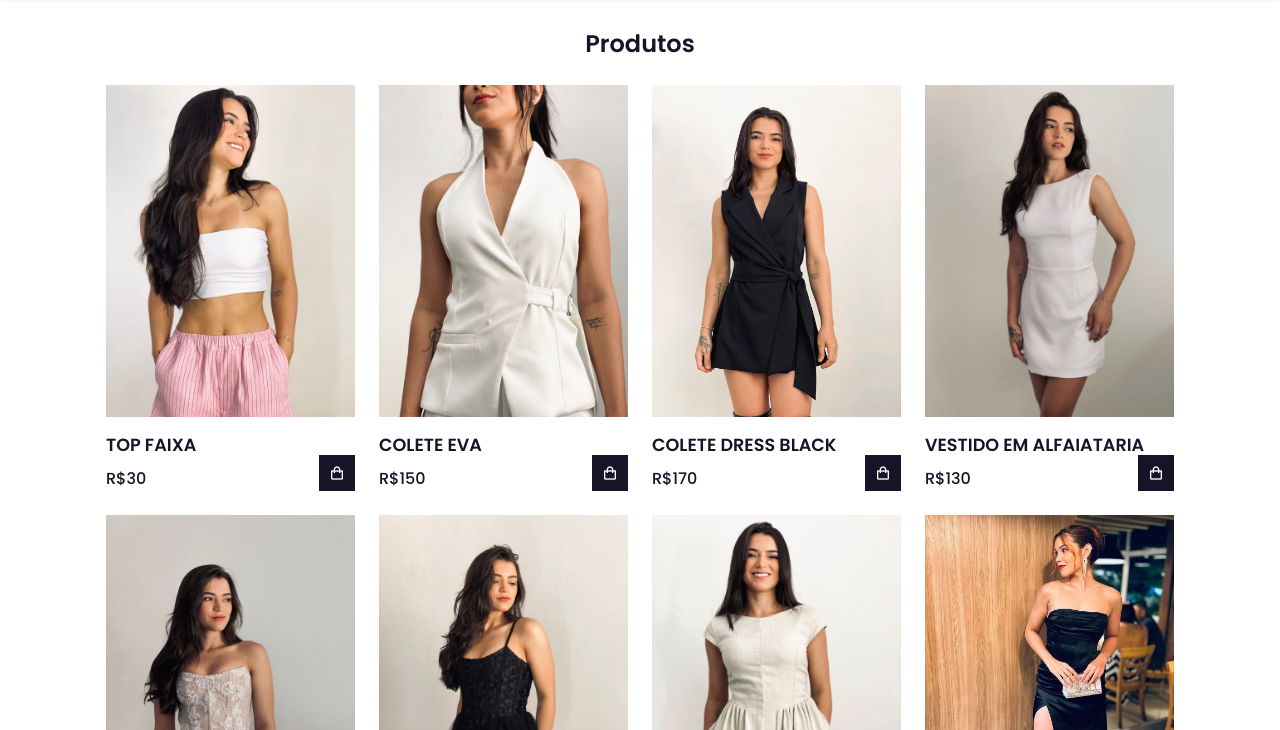
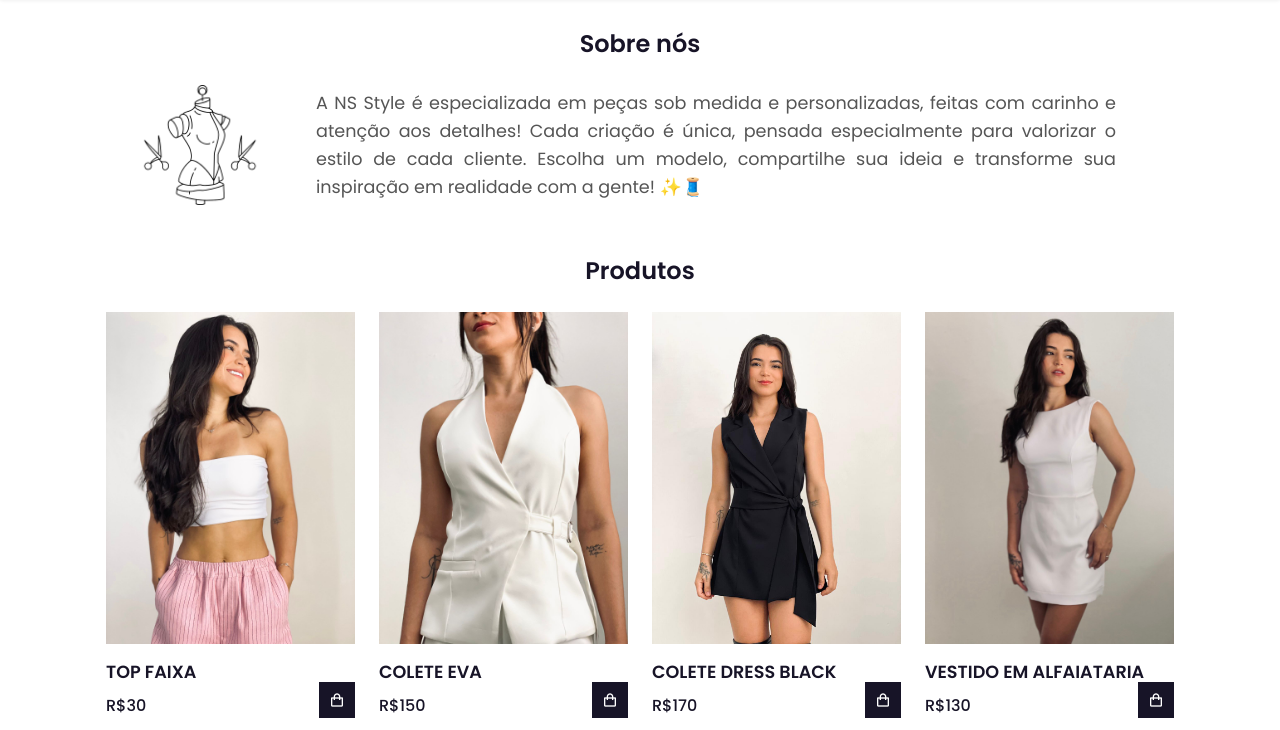
Before and after one commit to erikalmn/nsstyle, a plain HTML site: page index.html in a window 1280 px wide. Shown: the part 70-800 px from the top of the page. Drawn offline with nearby package versions, Linux system fonts and the light colour scheme.

Commit message:
add about

```diff
--- a/assets/css/styles.css
+++ b/assets/css/styles.css
@@ -63,6 +63,16 @@ header {
     font-size: 1.2rem;
     color: var(--text-color);
     font-weight: 500;
+}
+
+#ig-icon {
+    font-size: 1.8rem;
+    cursor: pointer;
+}
+
+#tt-icon {
+    font-size: 1.8rem;
+    cursor: pointer;
 }
 
 #cart-icon {
@@ -191,21 +201,52 @@ header {
     cursor: pointer;
 }
 
-section {
+.about {
+    margin-top: 2rem;
     padding: 4rem 0 3rem;
 }
 
+.about-content {
+    display: flex;
+    align-items: center;
+    justify-content: center;
+    gap: 2rem;
+    flex-wrap: wrap;
+    max-width: 1000px;
+    margin: 0 auto;
+    text-align: justify;
+}
+
+.about-img {
+    max-width: 120px;
+    height: auto;
+    border-radius: 12px;
+}
+
+.about-text {
+    font-size: 1.1rem;
+    color: #555;
+    max-width: 800px;
+    margin: 0 auto;
+    line-height: 1.6;
+}
+
+.about-text {
+    font-size: 1.1rem;
+    color: #555;
+    max-width: 800px;
+    margin: 0 auto;
+    line-height: 1.6;
+}
+
 .shop {
-    margin-top: 2rem;
+    padding: 0 0 3rem;
 }
 
 @media (max-width: 1080px) {
-    section {
+    .about {
+        margin-top: 2rem !important;
         padding: 3rem 0 2rem;
-    }
-
-    .shop {
-        margin-top: 2rem !important;
     }
 }
 
@@ -214,7 +255,7 @@ section {
         width: 280px;
     }
 
-    .shop {
+    .about {
         margin-top: 1rem !important;
     }
 }
--- a/index.html
+++ b/index.html
@@ -31,6 +31,18 @@
                 </div>
             </div>
         </header>
+
+        <section class="about container">
+            <h2 class="section-title">Sobre nós</h2>
+            <div class="about-content">
+                <img src="assets/img/line_art.png" alt="" class="about-img">
+                <p class="about-text">
+                    A NS Style é especializada em peças sob medida e personalizadas, feitas com carinho e atenção aos detalhes!
+                    Cada criação é única, pensada especialmente para valorizar o estilo de cada cliente.
+                    Escolha um modelo, compartilhe sua ideia e transforme sua inspiração em realidade com a gente! ✨🧵
+                </p>
+            </div>
+        </section>
 
         <section class="shop container">
             <h2 class="section-title">Produtos</h2>
@@ -96,6 +108,10 @@
             </div>
         </section>
 
+        <section>
+
+        </section>
+
         <script src="index.js"></script>
     </body>
 </html>
```
Also changed, not shown: assets/img/line_art.png (added).
